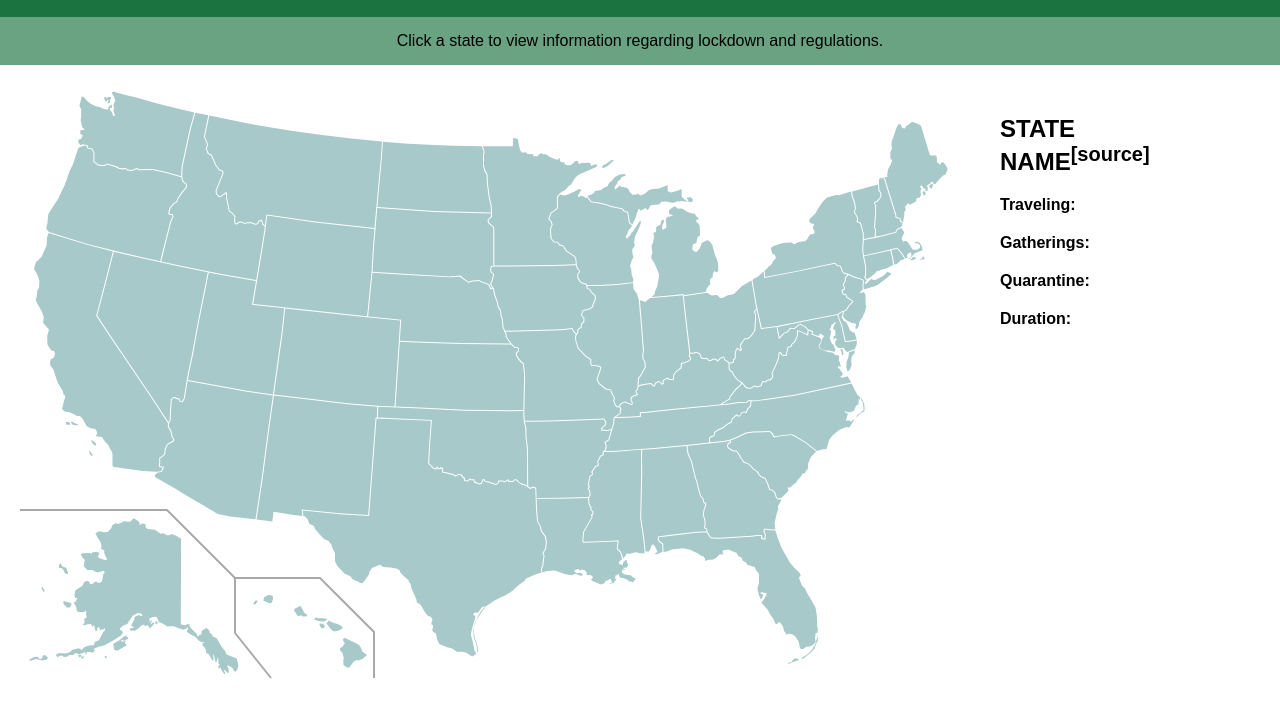
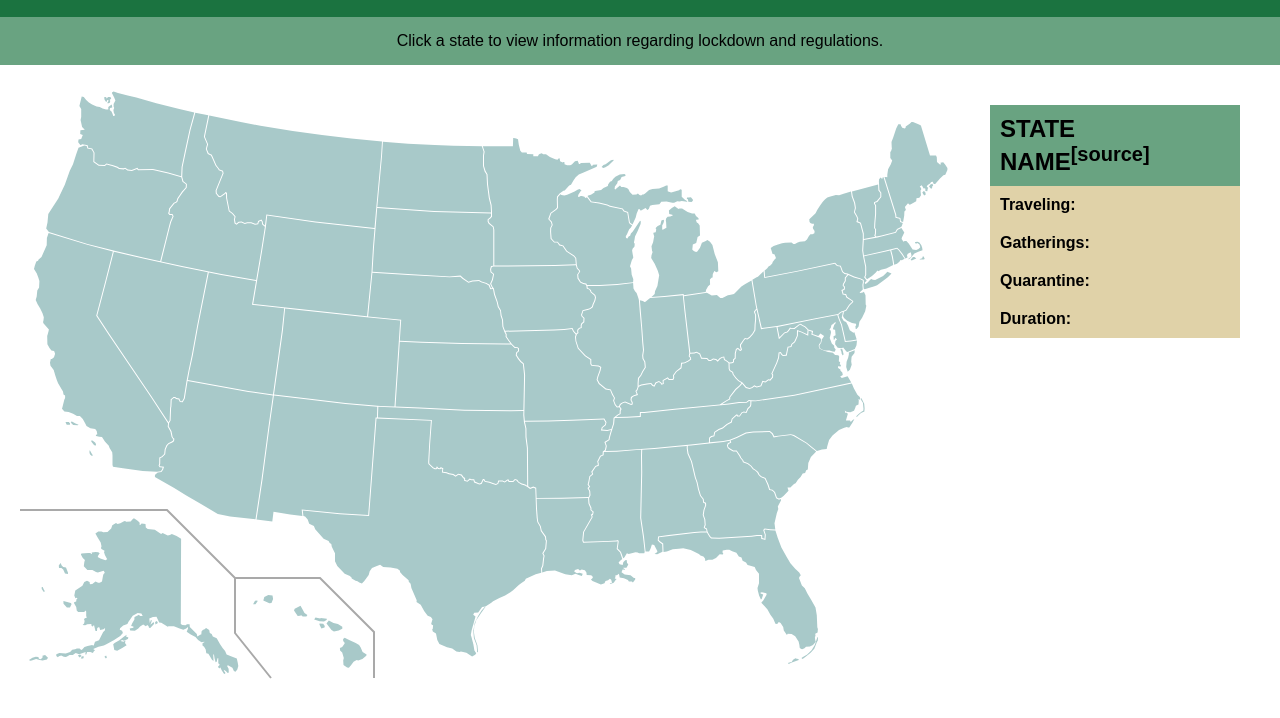
Before and after one commit to li-jonathan/covid-lockdown-map, a plain HTML site: page index.html in a window 1280 px wide. Shown: the part 60-778 px from the top of the page. Drawn offline with nearby package versions, Linux system fonts and the light colour scheme.

Commit message:
Changed color scheme

```diff
--- a/style.css
+++ b/style.css
@@ -45,6 +45,16 @@ header > h1 {
     fill: #A8C9C9;
 }
 
+.information h2 {
+    background-color:#69A381;;
+    margin-left: 950px;
+}
+
+.information p{
+    background-color: #E0D2A8;
+    margin-left: 950px;
+}
+
 /*Make state look bigger if mouse hovering*/
 path:hover {
     stroke: #91b3b3 !important;
```
